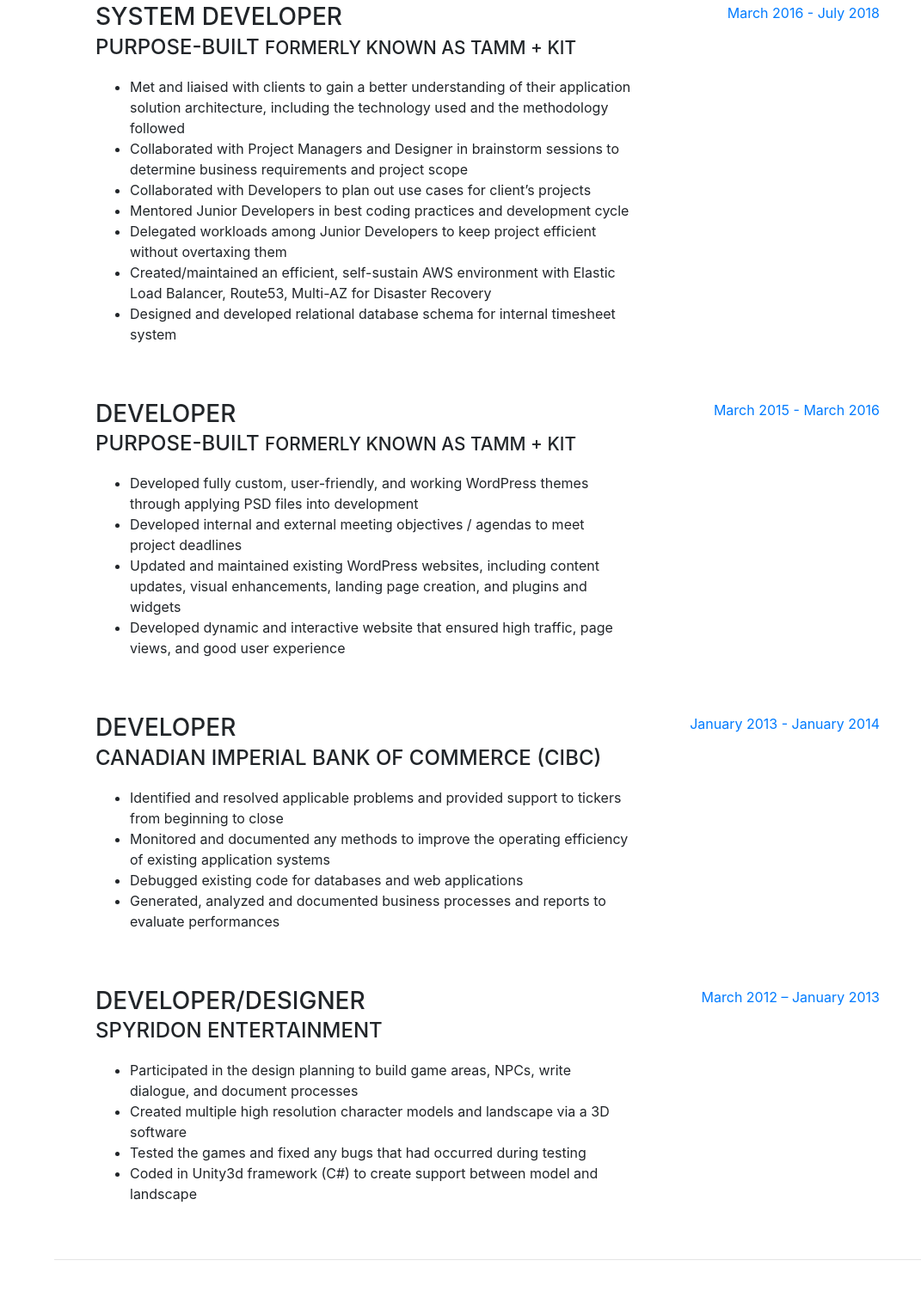
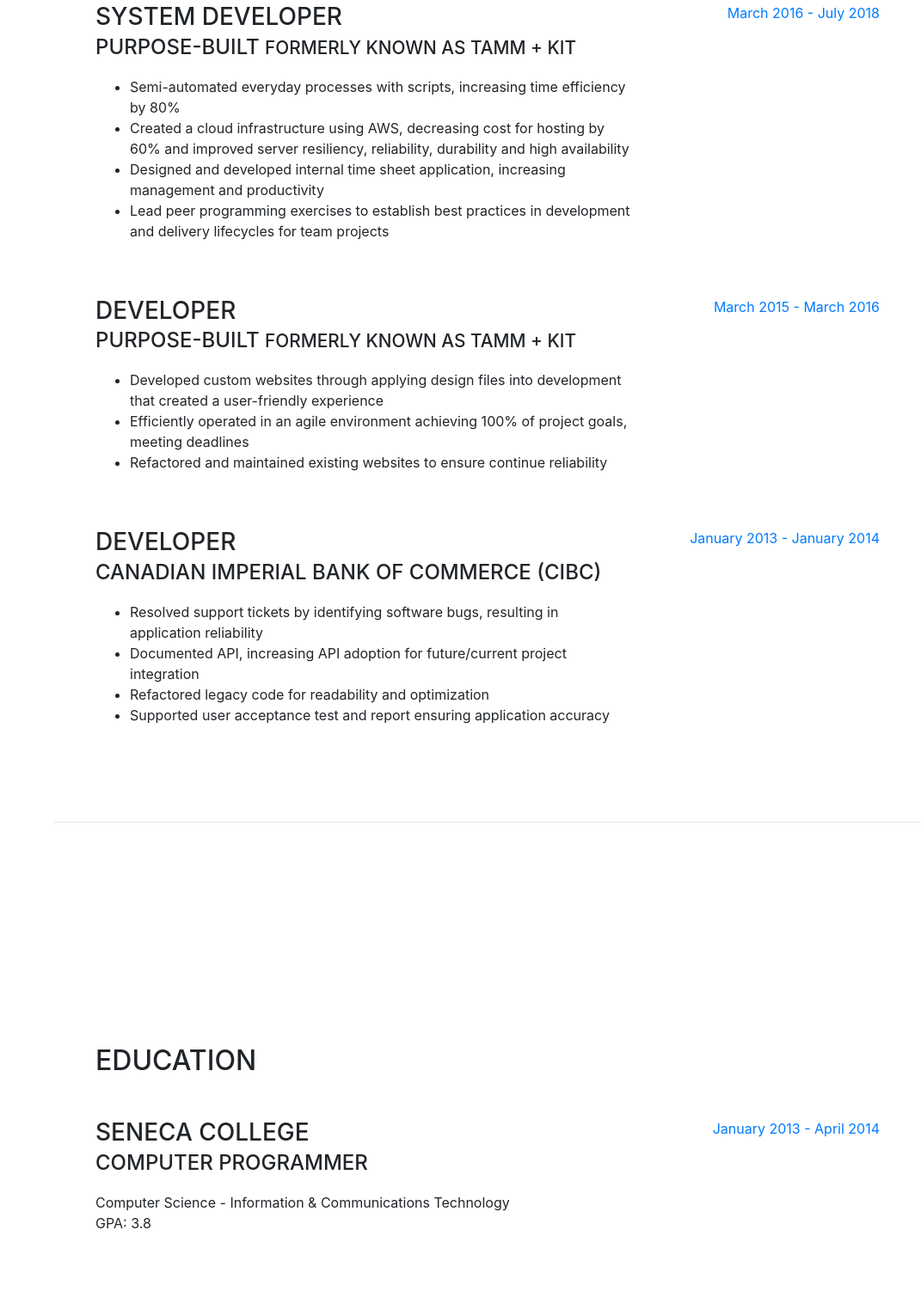
Before and after one commit to Radizzt/radizzt.github.io, a website with bundled scripts: page index.html in a window 1280 px wide. Shown: the part 1250-2752 px from the top of the page at 86% size, without its empty margins (209-1280 px from the left). Built offline with nearby package versions, Linux system fonts and the light colour scheme; files whose address does not match are found by name; a web font is replaced by a local one.

Commit message:
Deploy Radizzt/radizzt.github.io to github.com/Radizzt/radizzt.github.io.git:gh-pages

```diff
--- a/index.html
+++ b/index.html
@@ -145,14 +145,10 @@
           <h3 class="mb-0">System Developer</h3>
           <div class="subheading mb-3">Purpose-Built <span class="small-italic">formerly known as Tamm + Kit</span></div>
           <ul>
-            <li>Met and liaised with clients to gain a better understanding of their application solution architecture, including the technology used and the methodology followed</li>
-            <li>Collaborated with Project Managers and Designer in brainstorm sessions to determine business requirements
-              and project scope</li>
-            <li>Collaborated with Developers to plan out use cases for client’s projects</li>
-            <li>Mentored Junior Developers in best coding practices and development cycle</li>
-            <li>Delegated workloads among Junior Developers to keep project efficient without overtaxing them</li>
-            <li>Created/maintained an efficient, self-sustain AWS environment with Elastic Load Balancer, Route53, Multi-AZ for Disaster Recovery</li>
-            <li>Designed and developed relational database schema for internal timesheet system</li>
+            <li>Semi-automated everyday processes with scripts, increasing time efficiency by 80%</li>
+            <li>Created a cloud infrastructure using AWS, decreasing cost for hosting by 60% and improved server resiliency, reliability, durability and high availability</li>
+            <li>Designed and developed internal time sheet application, increasing management and productivity</li>
+            <li>Lead peer programming exercises to establish best practices in development and delivery lifecycles for team projects</li>
           </ul>
         </div>
         <div class="resume-date text-md-right">
@@ -165,10 +161,9 @@
           <h3 class="mb-0">Developer</h3>
           <div class="subheading mb-3">Purpose-Built <span class="small-italic">formerly known as Tamm + Kit</span></div>
           <ul>
-            <li>Developed fully custom, user-friendly, and working WordPress themes through applying PSD files into development</li>
-            <li>Developed internal and external meeting objectives / agendas to meet project deadlines</li>
-            <li>Updated and maintained existing WordPress websites, including content updates, visual enhancements, landing page creation, and plugins and widgets</li>
-            <li>Developed dynamic and interactive website that ensured high traffic, page views, and good user experience</li>
+            <li>Developed custom websites through applying design files into development that created a user-friendly experience</li>
+            <li>Efficiently operated in an agile environment achieving 100% of project goals, meeting deadlines</li>
+            <li>Refactored and maintained existing websites to ensure continue reliability</li>
           </ul>
         </div>
         <div class="resume-date text-md-right">
@@ -181,30 +176,14 @@
           <h3 class="mb-0">Developer</h3>
           <div class="subheading mb-3">Canadian Imperial Bank of Commerce (CIBC)</div>
           <ul>
-            <li>Identified and resolved applicable problems and provided support to tickers from beginning to close</li>
-            <li>Monitored and documented any methods to improve the operating efficiency of existing application systems</li>
-            <li>Debugged existing code for databases and web applications</li>
-            <li>Generated, analyzed and documented business processes and reports to evaluate performances</li>
+            <li>Resolved support tickets by identifying software bugs, resulting in application reliability</li>
+            <li>Documented API, increasing API adoption for future/current project integration</li>
+            <li>Refactored legacy code for readability and optimization</li>
+            <li>Supported user acceptance test and report ensuring application accuracy</li>
           </ul>
         </div>
         <div class="resume-date text-md-right">
           <span class="text-primary">January 2013 - January 2014</span>
-        </div>
-      </div>
-
-      <div class="resume-item d-flex flex-column flex-md-row">
-        <div class="resume-content mr-auto">
-          <h3 class="mb-0">Developer/Designer</h3>
-          <div class="subheading mb-3">Spyridon Entertainment</div>
-          <ul>
-            <li>Participated in the design planning to build game areas, NPCs, write dialogue, and document processes</li>
-            <li>Created multiple high resolution character models and landscape via a 3D software</li>
-            <li>Tested the games and fixed any bugs that had occurred during testing</li>
-            <li>Coded in Unity3d framework (C#) to create support between model and landscape</li>
-          </ul>
-        </div>
-        <div class="resume-date text-md-right">
-          <span class="text-primary">March 2012 – January 2013</span>
         </div>
       </div>
 
```
